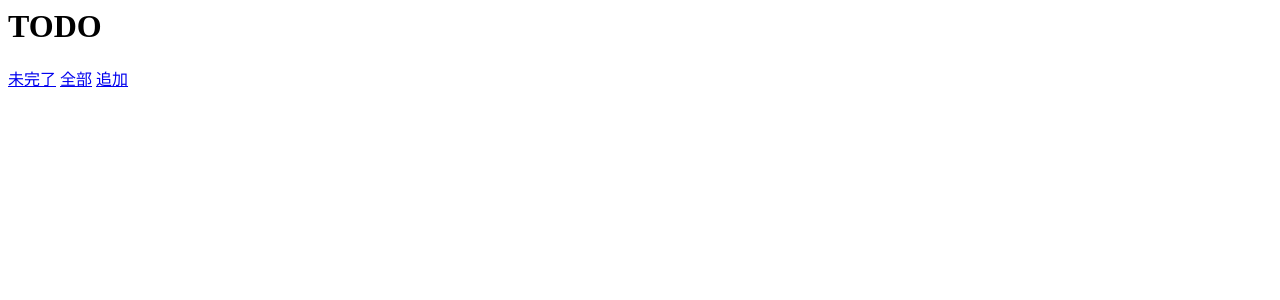
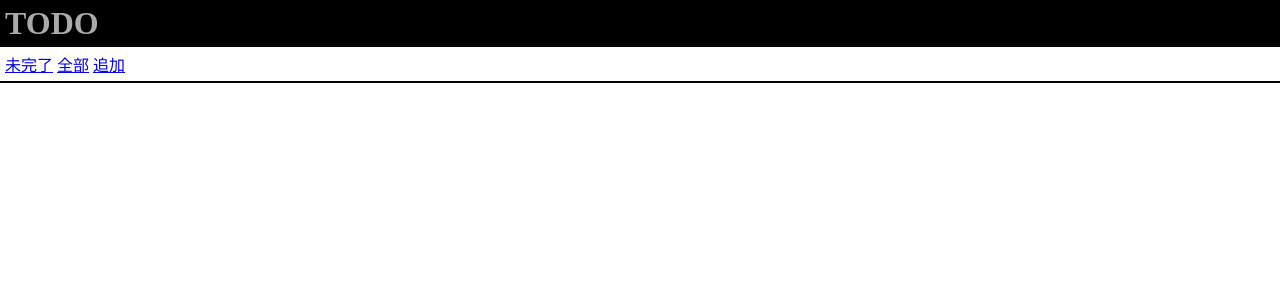
Before and after one commit to tokibito/django-example-todo, a Django app: page / in a window 1280 px wide. Shown: the top 300 px of the page. Run offline with Django 3.2, Linux system fonts and the light colour scheme; data that the repository does not hold is empty.

Commit message:
css追加とテンプレート共通化

```diff
--- /dev/null
+++ b/myproject/todo/static/base.css
@@ -0,0 +1,14 @@
+html, body {
+  margin: 0;
+  padding: 0;
+}
+h1 {
+  background-color: #000;
+  color: #aaa;
+  margin: 0;
+  padding: 5px;
+}
+nav {
+  padding: 5px;
+  border-bottom: solid 2px #000;
+}
--- /dev/null
+++ b/myproject/todo/templates/base.html
@@ -0,0 +1,19 @@
+{% load staticfiles %}
+<!DOCTYPE html>
+<html>
+<head>
+  <meta charset="utf8">
+  <link rel="stylesheet" type="text/css" href="{% static 'base.css' %}">
+</head>
+<body>
+<h1>{% block title %}TODO{% endblock %}</h1>
+<nav>
+<a href="{% url 'index' %}">未完了</a>
+<a href="{% url 'index' %}?all=1">全部</a>
+<a href="{% url 'add' %}">追加</a>
+</nav>
+<div>
+{% block body %}{% endblock %}
+</div>
+</body>
+</html>
--- a/myproject/todo/templates/index.html
+++ b/myproject/todo/templates/index.html
@@ -1,12 +1,7 @@
-<html>
-<head>
-  <meta charset="utf8">
-</head>
-<body>
-<h1>TODO</h1>
-<a href="{% url 'index' %}">未完了</a>
-<a href="{% url 'index' %}?all=1">全部</a>
-<a href="{% url 'add' %}">追加</a>
+{% extends "base.html" %}
+
+{% block title %}TODO{% endblock %}
+{% block body %}
 <ul>
 {% for todo in todo_list %}
   <li>
@@ -20,5 +15,4 @@
   </li>
 {% endfor %}
 </ul>
-</body>
-</html>
+{% endblock %}
```
Also changed, not shown: myproject/todo/templates/add.html (+5 -9 lines), myproject/todo/templates/edit.html (+5 -9 lines).
